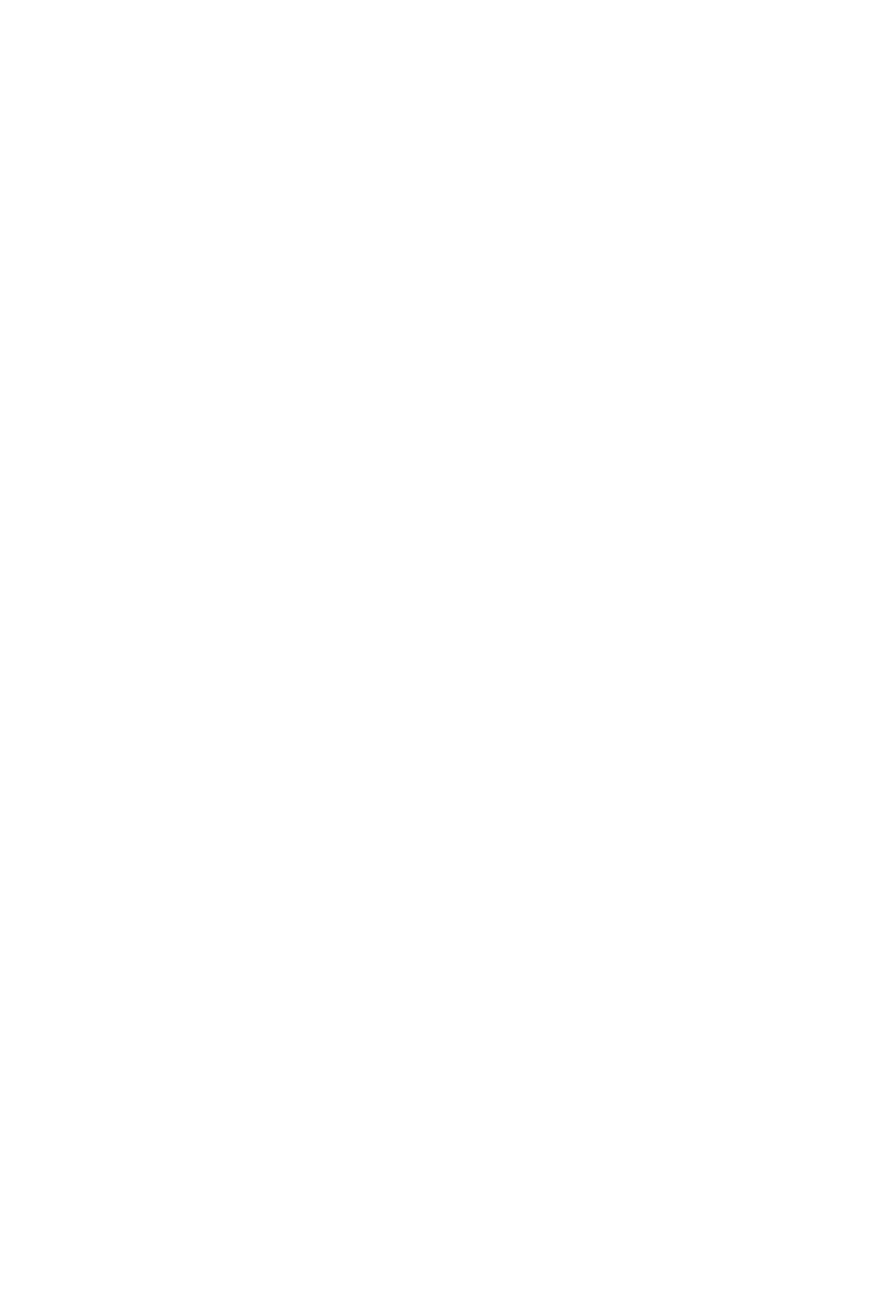
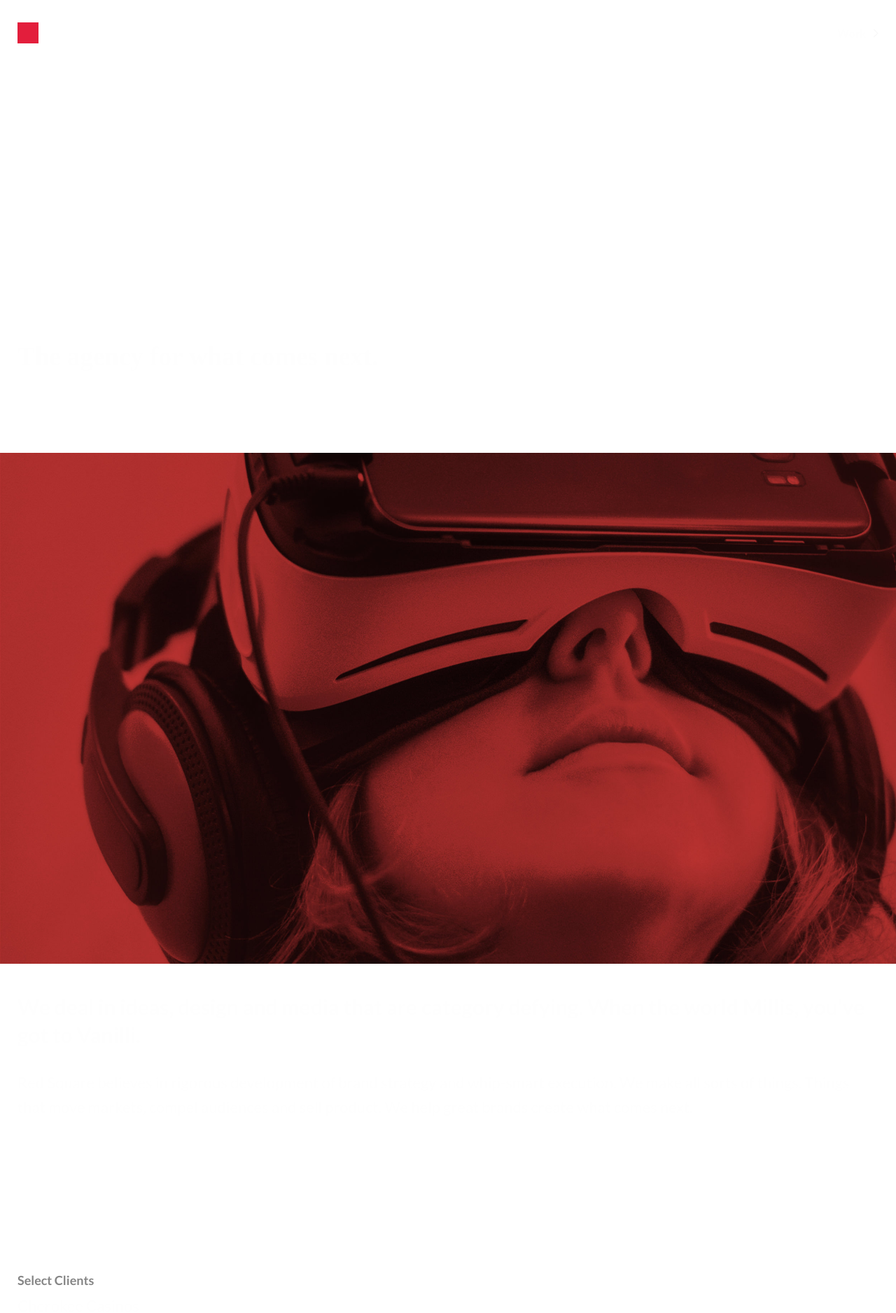
Before and after one commit to tobomuto/redsquareagency-clone, a React (Create React App) app: page / in a window 1280 px wide. Shown: the top 1876 px of the page at 70% size. Before the commit the page ends 800 px from the top, so only its background shows below. Built offline with nearby package versions, Linux system fonts and the light colour scheme; a web font is replaced by a local one.

Commit message:
import components

```diff
--- a/src/App.js
+++ b/src/App.js
@@ -1,9 +1,21 @@
 import './App.scss';
+
+import Header from './components/Header';
+import Intro from './components/Intro';
+import Preview from './components/Preview';
+import IdeaSection from './components/IdeaSection';
+import ClientsSection from './components/ClientsSection';
+import Footer from './components/Footer'
 
 const App = () => {
   return (
     <div className="App">
-
+      <Header />
+      <Intro />
+      <Preview />
+      <IdeaSection />
+      <ClientsSection />
+      <Footer />
     </div>
   );
 }
```
